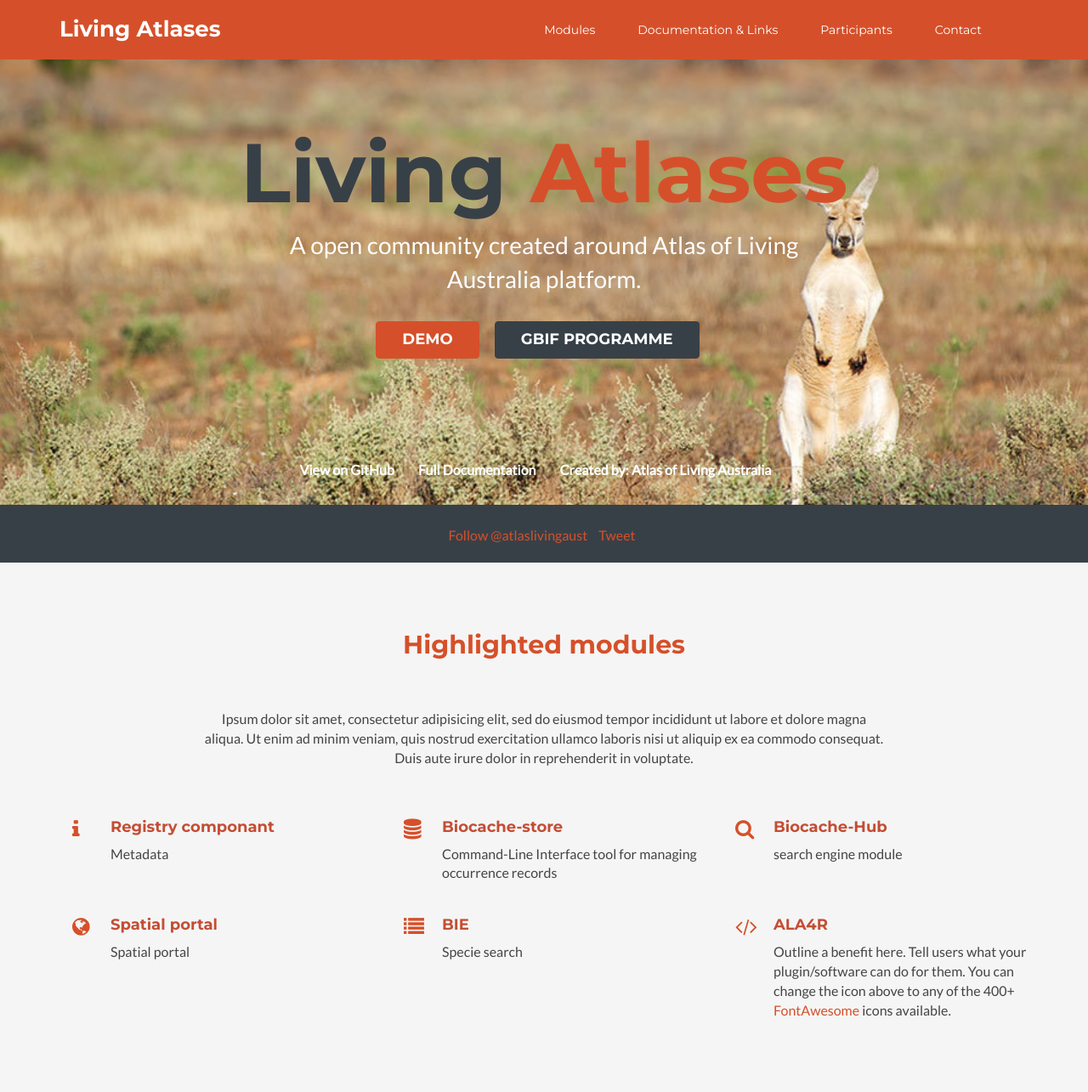
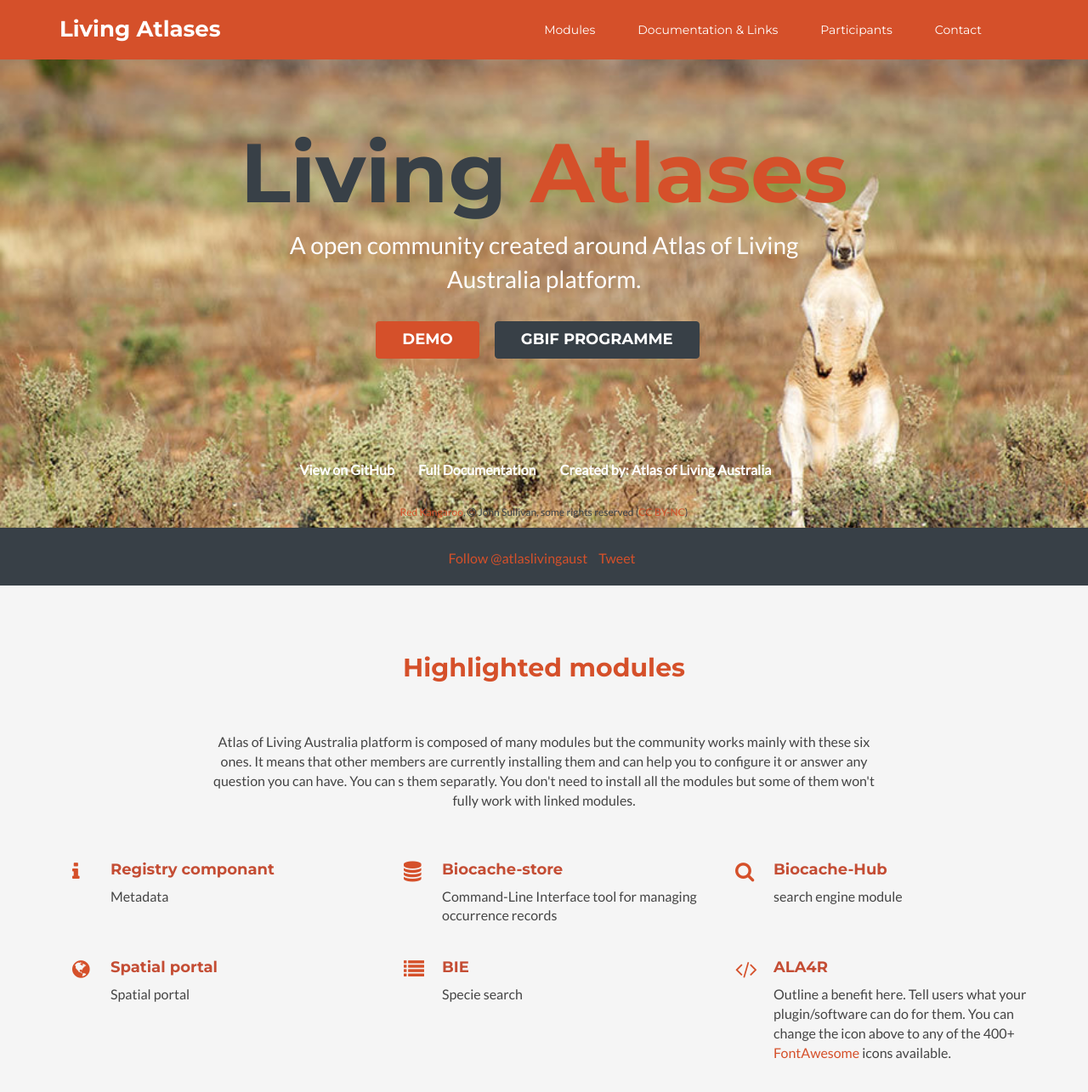
Before and after one commit to melecoq/Living-Atlases-website, a Jekyll site: the page built from index.html, in a window 1280 px wide and 1400 px high. Shown: the top 1285 px of the window at 85% size. Built offline with Jekyll 4.4.1, drawn with Linux system fonts in a browser that asks for light colours; comment, search, counter and statistics services are not loaded; some of the changed text lies outside the part shown.

Commit message:
logo + footer + beginning of the highlighted modules

```diff
--- a/_includes/about.html
+++ b/_includes/about.html
@@ -2,7 +2,7 @@
     <section id="about" class="about section">
         <div class="container">
             <h2 class="title text-center">Highlighted modules</h2>
-            <p class="intro text-center">Ipsum dolor sit amet, consectetur adipisicing elit, sed do eiusmod tempor incididunt ut labore et dolore magna aliqua. Ut enim ad minim veniam, quis nostrud exercitation ullamco laboris nisi ut aliquip ex ea commodo consequat. Duis aute irure dolor in reprehenderit in voluptate.</p>
+            <p class="intro text-center">Atlas of Living Australia platform is composed of many modules but the community works mainly with these six ones. It means that other members are currently installing them and can help you to configure it or answer any question you can have. You can s them separatly. You don't need to install all the modules but some of them won't fully work with linked modules. </p>
             <div class="row">
                 <div class="item col-md-4 col-sm-6 col-xs-12">
                     <div class="icon-holder">
--- a/_includes/contact.html
+++ b/_includes/contact.html
@@ -17,5 +17,22 @@
                     </div><!--//speech-bubble-->
                 </div><!--//author-message-->
             </div><!--//contact-inner-->
-        </div><!--//container-->
+
+             <div class="clearfix"></div>
+             <div class="col-md-12 logo">
+                <div class="col-md-3">
+                    <a href="https://www.ala.org.au" target="_blank"><img id="logo-ala" class="img-responsive " src="{{ site.baseurl }}public/images/ala.gif" alt="Atlas of Living Australia" /></a>
+                </div>
+                <div class="col-md-3">
+                    <a href="https://www.education.gov.au/national-collaborative-research-infrastructure-strategy-ncris" target="_blank"><img id="logo-ncris" class="img-responsive" src="{{ site.baseurl }}public/images/NCRIS_logo.jpg" alt="NCRIS" /></a>
+                </div>
+                <div class="col-md-3">
+                    <a href="https://www.csiro.au/" target="_blank"><img id="logo-csiro" class="img-responsive" src="{{ site.baseurl }}public/images/CSIRO.jpg" alt="CSIRO" /></a>
+                </div>
+                <div class="col-md-3">
+                    <a href="https://www.csiro.au/" target="_blank"><img id="logo-gbif" class="img-responsive" src="{{ site.baseurl }}public/images/GBIF-2015.png" alt="GBIF" /></a>
+                </div>
+
+            </div>
+        </div>
     </section><!--//contact-->
--- a/_includes/docs.html
+++ b/_includes/docs.html
@@ -71,9 +71,30 @@
                                 <tr>
                                 <tr>
                                     <td>GBIF Sweden</td>
-                                    <td></td>
+                                    <td class="text-center"></td>
                                     <td>Sweden</td>
                                     <td>Swidish</td>
+                                    <td>In production</td>
+                                <tr>
+                                <tr>
+                                    <td><a href="https://nbnatlas.org/" target="_blank">National Biodiversity Network Atlas </a></td>
+                                    <td class="text-center"></td>
+                                    <td>United Kingdom</td>
+                                    <td>English</td>
+                                    <td>In production</td>
+                                <tr>
+                                <tr>
+                                    <td><a href="https://scotland.nbnatlas.org/" target="_blank">National Biodiversity Network Altas - Scotland </a></td>
+                                    <td class="text-center"><a href="https://www.gbif.org/project/82973/atlas-of-living-scotland" target="_blank"><img class="gbif" src="{{ site.baseurl }}/public/css/images/GBIF-2015-mark.png"></a></td>
+                                    <td>Scotland</td>
+                                    <td>English</td>
+                                    <td>In production</td>
+                                <tr>
+                                <tr>
+                                    <td><a href="https://wales.nbnatlas.org/" target="_blank">National Biodiversity Network Atlas - Wales</a></td>
+                                    <td class="text-center"></td>
+                                    <td>Wales</td>
+                                    <td>English - Welsh</td>
                                     <td>In production</td>
                                 <tr>
                             </tbody>
--- a/_includes/footer.html
+++ b/_includes/footer.html
@@ -1,7 +1,7 @@
     <!-- ******FOOTER****** -->
     <footer class="footer">
         <div class="container text-center">
-            <small class="copyright">Based on the design of <a href="http://themes.3rdwavemedia.com" target="_blank">Xiaoying Riley</a> under the <a href="http://creativecommons.org/licenses/by/3.0/" target="_blank">Creative Commons Attribution 3.0 </a> License (CC BY 3.0)</small>
+            <small class="copyright">Based on the design of <a href="http://themes.3rdwavemedia.com" target="_blank">Xiaoying Riley</a> under the <a href="http://creativecommons.org/licenses/by/3.0/" target="_blank">Creative Commons Attribution 3.0 </a> License (CC BY 3.0) and developed by <a href="www.gbif.fr" target="_blank"> GBIF France</a></small>
         </div><!--//container-->
     </footer><!--//footer-->
 
--- a/_includes/promo.html
+++ b/_includes/promo.html
@@ -12,6 +12,9 @@
                 <li><a href="https://github.com/AtlasOfLivingAustralia/documentation" target="_blank">Full Documentation</a></li>
                 <li>Created by: <a href="http://www.ala.org.au/" target="_blank">Atlas of Living Australia</li>
             </ul><!--//meta-->
+            <div class="caption">
+                <p> <a href="https://www.inaturalist.org/photos/2664553" target="_blank">Red Kangaroo</a>, <i class="fa fa-copyright"></i> John Sullivan, some rights reserved (<a href="https://creativecommons.org/licenses/by-nc/4.0/" target="_blank">CC BY-NC</a>)</p>
+            </div>
         </div><!--//container-->
         <div class="social-media">
             <div class="social-media-inner container text-center">
--- a/public/css/styles.css
+++ b/public/css/styles.css
@@ -234,6 +234,10 @@ pre code {
   margin-top: 0;
   position: relative;
   top: -5px;
+}
+.promo .caption{
+  font-size: 12px;
+  color: #384047;
 }
 /* ======= About Section ======= */
 .about {
@@ -481,9 +485,8 @@ pre code {
 }
 .contact .social-icons a {
   display: inline-block;
-  background: #0c86ae;
-  width: 48px;
-  height: 48px;
+  width: 25%;
+  height: 25%;
   text-align: center;
   padding-top: 12px;
   -webkit-border-radius: 50%;
@@ -507,6 +510,24 @@ pre code {
   font-size: 26px;
   text-align: center;
   padding: 0;
+}
+
+.contact .logo {
+
+}
+
+.contact .logo .col-md-3{
+    display: inline-block;
+    vertical-align: middle;
+    float: none;
+    width: 24%;
+}
+
+#logo-csiro, #logo-ncris, #logo-ala, #logo-gbif{
+  display: block;
+  margin-right: auto;
+  margin-left: auto;
+  width: 50%
 }
 /* ======= Footer ======= */
 .footer {
```
Also changed, not shown: other parts of _includes/docs.html (+3 -3 lines), public/images/GBIF-2015.png (added), public/images/GBIF_standard_logo/GBIF-2015.jpg (added), public/images/NCRIS_logo.jpg (added), public/images/ala.gif (added), public/images/csiro.jpg (added), 6 other files.
